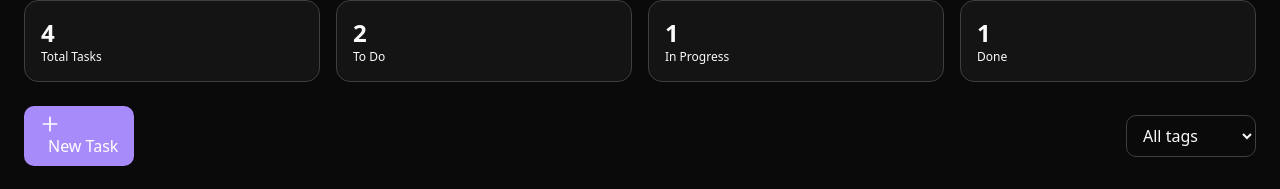
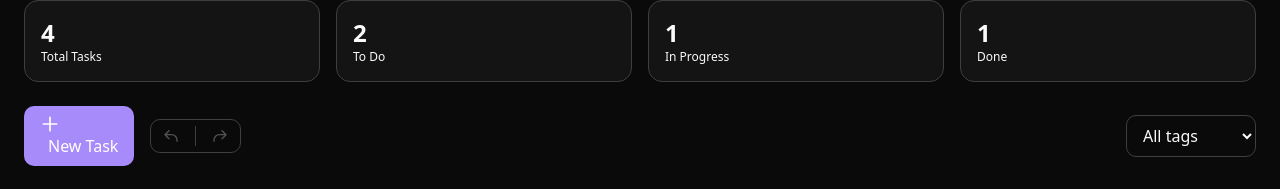
Before and after one commit to thinkmonic-eng/nexus, a Next.js app: page /ui in a window 1280 px wide. Shown: the part 189-378 px from the top of the page. Built offline with nearby package versions, Linux system fonts and the light colour scheme.

Commit message:
feat(#9): Sistema Undo/Redo para eliminar tareas con historial de acciones, Ctrl+Z y controles visuales

```diff
--- a/src/app/ui/page.tsx
+++ b/src/app/ui/page.tsx
@@ -25,6 +25,15 @@ interface Activity {
   action: string;
   timestamp: Date;
   user: string;
+}
+
+// Action History for Undo/Redo - Issue #9
+interface Action {
+  id: string;
+  type: "create" | "update" | "delete";
+  task: Task;
+  previousTask?: Task;
+  timestamp: Date;
 }
 
 interface Column {
@@ -327,6 +336,23 @@ function ChevronDownIcon({ className = "" }: { className?: string }) {
   );
 }
 
+// Undo/Redo Icons - Issue #9
+function UndoIcon() {
+  return (
+    <svg className="w-4 h-4" fill="none" stroke="currentColor" viewBox="0 0 24 24">
+      <path strokeLinecap="round" strokeLinejoin="round" strokeWidth={2} d="M3 10h10a8 8 0 018 8v2M3 10l6 6m-6-6l6-6" />
+    </svg>
+  );
+}
+
+function RedoIcon() {
+  return (
+    <svg className="w-4 h-4" fill="none" stroke="currentColor" viewBox="0 0 24 24">
+      <path strokeLinecap="round" strokeLinejoin="round" strokeWidth={2} d="M21 10h-10a8 8 0 00-8 8v2M21 10l-6 6m6-6l-6-6" />
+    </svg>
+  );
+}
+
 // SlideOver Component for Editing Tasks
 function SlideOver({
   isOpen,
@@ -617,6 +643,11 @@ export default function TaskManager() {
   const [draggedTask, setDraggedTask] = useState<string | null>(null);
   const [filterTag, setFilterTag] = useState<string>("");
 
+  // Action History for Undo/Redo - Issue #9
+  const [actionHistory, setActionHistory] = useState<Action[]>([]);
+  const [historyIndex, setHistoryIndex] = useState(-1);
+  const MAX_HISTORY = 50;
+
   // Form state
   const [formData, setFormData] = useState<Partial<Task>>({
     title: "",
@@ -664,8 +695,99 @@ export default function TaskManager() {
   };
 
   const handleDeleteTask = (taskId: string) => {
+    const taskToDelete = tasks.find((t) => t.id === taskId);
+    if (!taskToDelete) return;
+
+    // Add to action history for undo - Issue #9
+    const action: Action = {
+      id: `action-${Date.now()}`,
+      type: "delete",
+      task: taskToDelete,
+      timestamp: new Date(),
+    };
+
+    // Truncate any redo history and add new action
+    const newHistory = actionHistory.slice(0, historyIndex + 1);
+    newHistory.push(action);
+
+    // Keep only MAX_HISTORY actions
+    if (newHistory.length > MAX_HISTORY) {
+      newHistory.shift();
+    }
+
+    setActionHistory(newHistory);
+    setHistoryIndex(newHistory.length - 1);
+
     setTasks(tasks.filter((task) => task.id !== taskId));
   };
+
+  // Undo function - Issue #9
+  const handleUndo = () => {
+    if (historyIndex < 0) return;
+
+    const action = actionHistory[historyIndex];
+
+    switch (action.type) {
+      case "delete":
+        // Restore deleted task
+        setTasks((prev) => [...prev, action.task]);
+        break;
+      case "create":
+        // Remove created task
+        setTasks((prev) => prev.filter((t) => t.id !== action.task.id));
+        break;
+      case "update":
+        // Revert to previous state
+        if (action.previousTask) {
+          setTasks((prev) =>
+            prev.map((t) => (t.id === action.previousTask!.id ? action.previousTask! : t))
+          );
+        }
+        break;
+    }
+
+    setHistoryIndex(historyIndex - 1);
+  };
+
+  // Redo function - Issue #9
+  const handleRedo = () => {
+    if (historyIndex >= actionHistory.length - 1) return;
+
+    const nextIndex = historyIndex + 1;
+    const action = actionHistory[nextIndex];
+
+    switch (action.type) {
+      case "delete":
+        setTasks((prev) => prev.filter((t) => t.id !== action.task.id));
+        break;
+      case "create":
+        setTasks((prev) => [...prev, action.task]);
+        break;
+      case "update":
+        setTasks((prev) =>
+          prev.map((t) => (t.id === action.task.id ? action.task : t))
+        );
+        break;
+    }
+
+    setHistoryIndex(nextIndex);
+  };
+
+  // Keyboard shortcuts for undo/redo - Issue #9
+  useEffect(() => {
+    const handleKeyDown = (e: KeyboardEvent) => {
+      if ((e.ctrlKey || e.metaKey) && e.key === "z" && !e.shiftKey) {
+        e.preventDefault();
+        handleUndo();
+      } else if ((e.ctrlKey || e.metaKey) && (e.key === "y" || (e.key === "z" && e.shiftKey))) {
+        e.preventDefault();
+        handleRedo();
+      }
+    };
+
+    window.addEventListener("keydown", handleKeyDown);
+    return () => window.removeEventListener("keydown", handleKeyDown);
+  }, [historyIndex, actionHistory]);
 
   const handleDragStart = (taskId: string) => {
     setDraggedTask(taskId);
@@ -897,6 +1019,33 @@ export default function TaskManager() {
               <PlusIcon />
               <span className="ml-2">New Task</span>
             </Button>
+
+            {/* Undo/Redo Controls - Issue #9 */}
+            <div className="flex items-center gap-1 border border-[var(--border-default)] rounded-lg overflow-hidden">
+              <button
+                onClick={handleUndo}
+                disabled={historyIndex < 0}
+                className="px-3 py-2 hover:bg-[var(--bg-secondary)] disabled:opacity-30 disabled:cursor-not-allowed transition-colors"
+                title="Undo (Ctrl+Z)"
+              >
+                <UndoIcon />
+              </button>
+              <div className="w-px h-5 bg-[var(--border-default)]" />
+              <button
+                onClick={handleRedo}
+                disabled={historyIndex >= actionHistory.length - 1}
+                className="px-3 py-2 hover:bg-[var(--bg-secondary)] disabled:opacity-30 disabled:cursor-not-allowed transition-colors"
+                title="Redo (Ctrl+Y)"
+              >
+                <RedoIcon />
+              </button>
+            </div>
+
+            {historyIndex >= 0 && (
+              <span className="text-xs text-[var(--text-muted)]">
+                {historyIndex + 1} actions
+              </span>
+            )}
           </div>
 
           <div className="flex items-center gap-4">
@@ -912,21 +1061,6 @@ export default function TaskManager() {
             )}
           </div>
         </div>
-
-        {/* Create Dialog */}
-        <Dialog
-          isOpen={isCreateOpen}
-          onClose={() => setIsCreateOpen(false)}
-          title="Create New Task"
-        >
-          {renderForm()}
-          <div className="flex justify-end gap-2 mt-6">
-            <Button variant="outline" onClick={() => setIsCreateOpen(false)}>
-              Cancel
-            </Button>
-            <Button onClick={handleCreateTask}>Create Task</Button>
-          </div>
-        </Dialog>
 
         {/* Create Dialog */}
         <Dialog
@@ -998,7 +1132,7 @@ export default function TaskManager() {
         <div className="border-t border-[var(--border-default)] mt-8 pt-6">
           <p className="text-center text-sm text-[var(--text-muted)]">
             Drag and drop tasks between columns to update their status. Click
-            the + button to create new tasks.
+            the + button to create new tasks. Use Ctrl+Z to undo deletions.
           </p>
         </div>
       </div>
```
